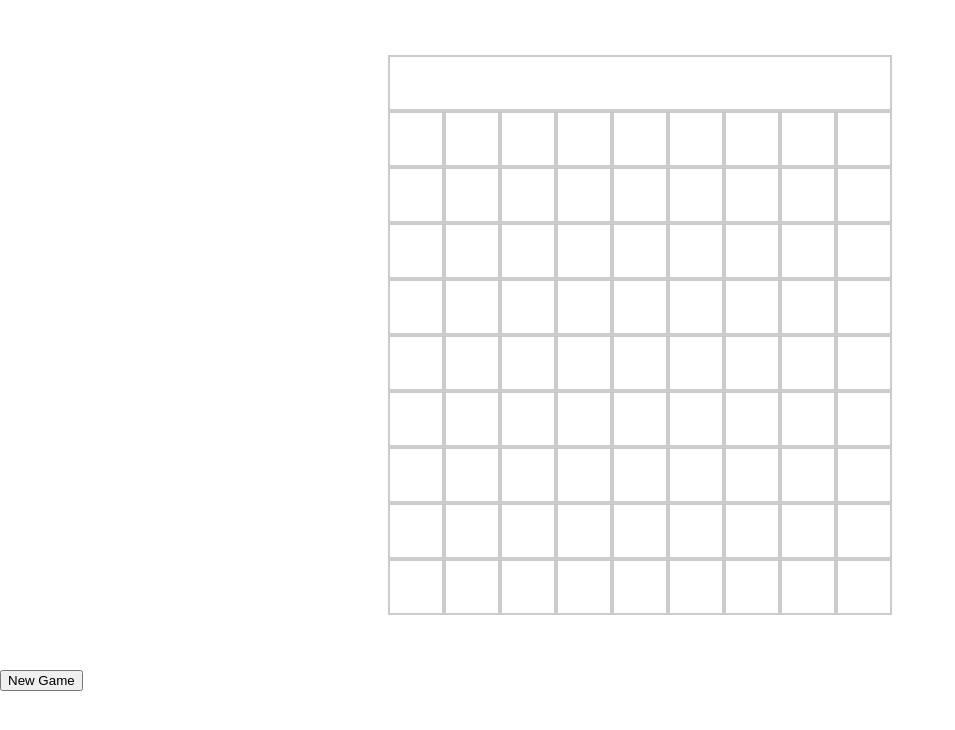
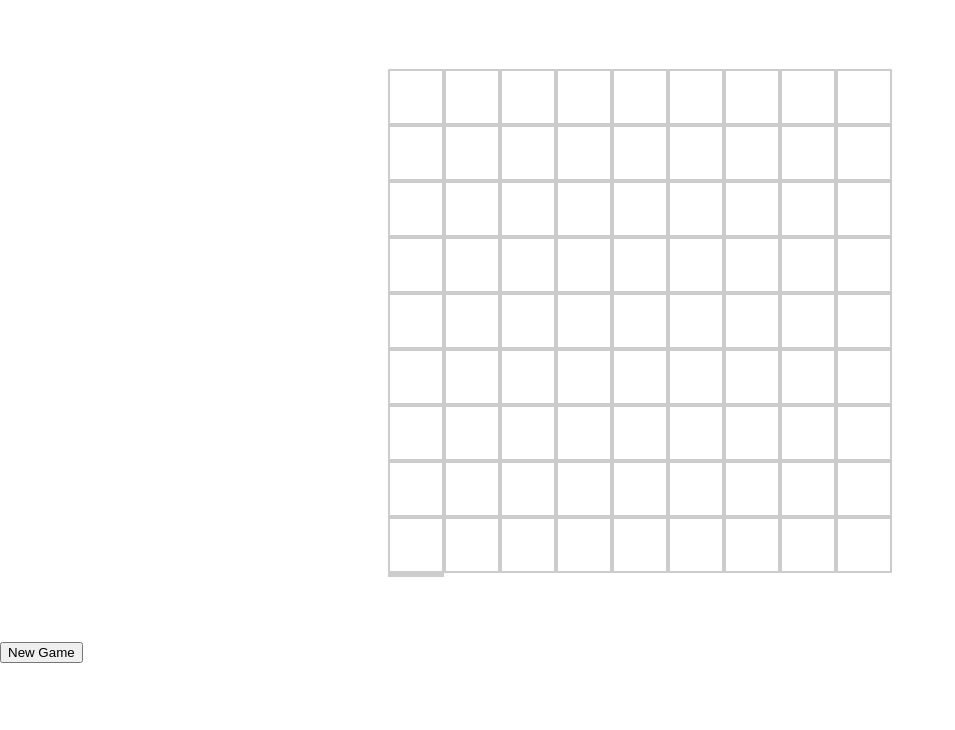
Before and after one commit to catepalmer/kensweeper, a React (Create React App) app: page / in a window 1280 px wide. Shown: the top 730 px of the page, without its empty margins (0-955 px from the left). Built offline with nearby package versions, Linux system fonts and the light colour scheme.

Commit message:
Add colours for minesTouching number

```diff
--- a/src/components/App.tsx
+++ b/src/components/App.tsx
@@ -31,7 +31,7 @@ type Board = {
 
 const smallBoard = {
     numSquares: 81,
-    numMines: 10,
+    numMines: 27,
 };
 
 const mines = setMines(smallBoard);
@@ -39,11 +39,7 @@ const mines = setMines(smallBoard);
 const createSquares = (board: Board) => {
     let squares = [];
     for (let i = 0; i < board.numSquares + 1; i++) {
-        if (i === 0) {
-            squares.push(<Header />);
-        } else {
-            squares.push(<Square key={i} index={i} />);
-        }
+        squares.push(<Square key={i} index={i} />);
     }
     return squares;
 };
--- a/src/components/Board.tsx
+++ b/src/components/Board.tsx
@@ -5,19 +5,9 @@ const Board = styled.div`
     display: grid;
     grid-area: board;
     grid-gap: 0;
-    grid-template-areas:
-        'zero one two three four five six seven eight'
-        'nine ten eleven twelve thirteen fourteen fifteen sixteen seventeen'
-        'eighteen nineteen twenty twenty-one twenty-two twenty-three twenty-four twenty-five twenty-six'
-        'twenty-seven twenty-eight twenty-nine thirty thirty-one thirty-two thirty-three thirty-four thirty-five'
-        'thirty-six thirty-seven thirty-eight thirty-nine forty forty-one forty-two forty-three forty-four'
-        'forty-five forty-six forty-seven forty-eight forty-nine fifty fifty-one fifty-two fifty-three'
-        'fifty-four fifty-five fifty-six fifty-seven fifty-eight fifty-nine sixty sixty-one sixty-two'
-        'sixty-three sixty-four sixty-five sixty-six sixty-seven sixty-eight sixty-nine seventy seventy-one'
-        'seventy-two seventy-three seventy-four seventy-five seventy-six seventy-seven seventy-eight seventy-nine eighty';
-    grid-template-columns: repeat(9, 7vh);
-    grid-template-rows: repeat(9, 7vh);
-    height: 70vh;
+    grid-template-columns: 7vh 7vh 7vh 7vh 7vh 7vh 7vh 7vh 7vh;
+    grid-template-rows: 7vh 7vh 7vh 7vh 7vh 7vh 7vh 7vh 7vh;
+    height: 63vh;
     justify-self: center;
     margin: auto;
     width: 63vh;
--- a/src/components/Header.tsx
+++ b/src/components/Header.tsx
@@ -2,8 +2,6 @@ import React from 'react';
 import styled from 'styled-components';
 
 const StyledHeader = styled.div`
-    grid-column-start: 1;
-    grid-column-end: 10;
     border-color: hsla(0, 0%, 0%, 0.2);
     border-style: solid;
     border-width: 2px;
--- a/src/components/Square.tsx
+++ b/src/components/Square.tsx
@@ -1,4 +1,4 @@
-import React, { MouseEvent } from 'react';
+import React, { CSSProperties, MouseEvent } from 'react';
 import styled from 'styled-components';
 import {
     useDispatch,
@@ -32,7 +32,27 @@ const StyledImage = styled.img`
     width: 6.5vh;
     margin: auto;
     border: none;
-`;
+    `;
+
+const purple = `#9600FF`;
+const darkBlue = `#4900FF`;
+const lightBlue = `#00B8FF`;
+const lightTeal = `#00FFF9`;
+const darkTeal = `#02C6C9`;
+const magenta = `#FF00C0`;
+const green = `	#00E788`;
+const hotPink = `#FA2681`;
+
+const colours = [
+    `#9600FF`,
+    `#02C6C9`,
+    `#00E788`,
+    `#FA2681`,
+    `#4900FF`,
+    `#FF00C0`,
+    `#00B8FF`,
+    `#00FFF9`
+];
 
 const StyledSquare = styled.div`
     border-color: hsla(0, 0%, 0%, 0.2);
@@ -48,6 +68,7 @@ const StyledSquare = styled.div`
         props.isLosingSquare ? 'red' : 'white'};
 `;
 
+
 const Square = ({ index }: SquareProps) => {
     const useSelector: TypedUseSelectorHook<AppState> = useReduxSelector;
     const dispatch = useDispatch();
@@ -57,14 +78,16 @@ const Square = ({ index }: SquareProps) => {
     const moves = state ? state.moves : [];
     const losingSquare = state ? state.losingSquare : '';
     const flaggedSquares = state
-        ? state.flaggedSquares
-        : setInitialFlaggedSquares(81);
+    ? state.flaggedSquares
+    : setInitialFlaggedSquares(81);
 
     const isMine = checkIfMine(index, mines);
     const isLosingSquare = losingSquare === index;
     const isFlagged = checkIfFlagged(index, flaggedSquares);
     const isPlayed = checkIfPlayed(index, moves);
     const minesTouching = getMinesTouching(index, mines);
+    const colour = colours.find((hex, i) => i === (minesTouching ? minesTouching - 1 : null));
+    const colourStyle: CSSProperties = { color: colour ? colour : '' };
     const displayMinesTouching = checkDisplayMinesTouching(
         isPlayed,
         isMine,
@@ -104,6 +127,7 @@ const Square = ({ index }: SquareProps) => {
             isLosingSquare={isLosingSquare}
             onClick={handleClick}
             onContextMenu={(e: MouseEvent) => handleRightClick(e)}
+            style={colourStyle}
         >
             {displayMinesTouching ? (
                 minesTouching
```
Also changed, not shown: src/components/MinesRemaining.tsx (added, +12 -0 lines).
